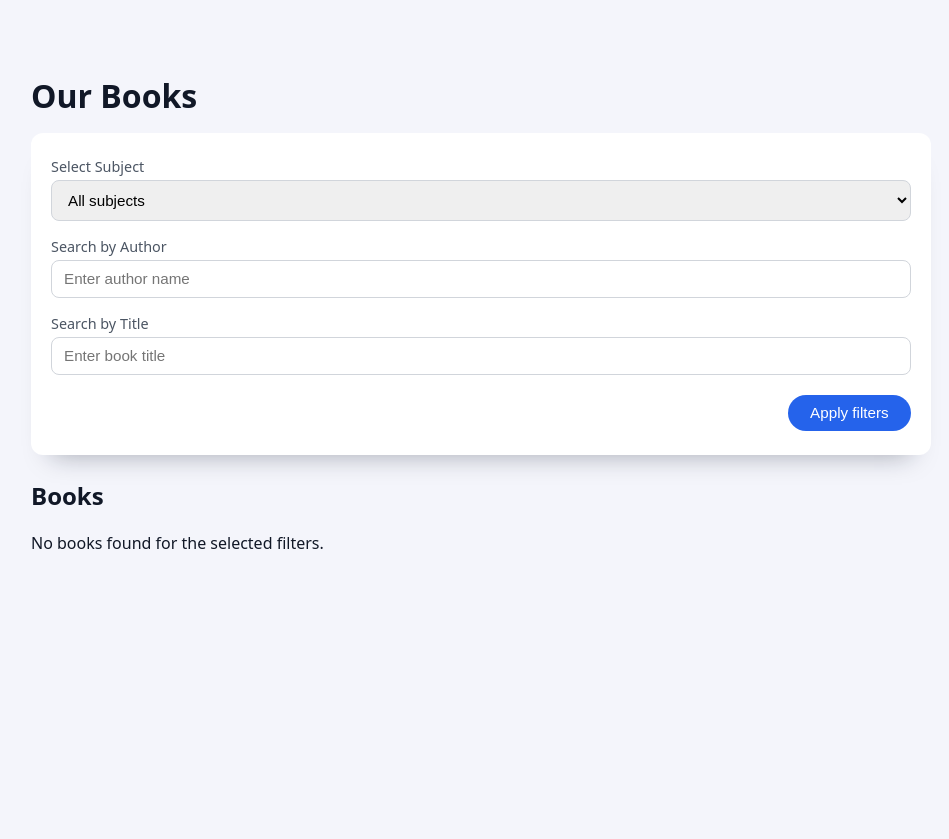
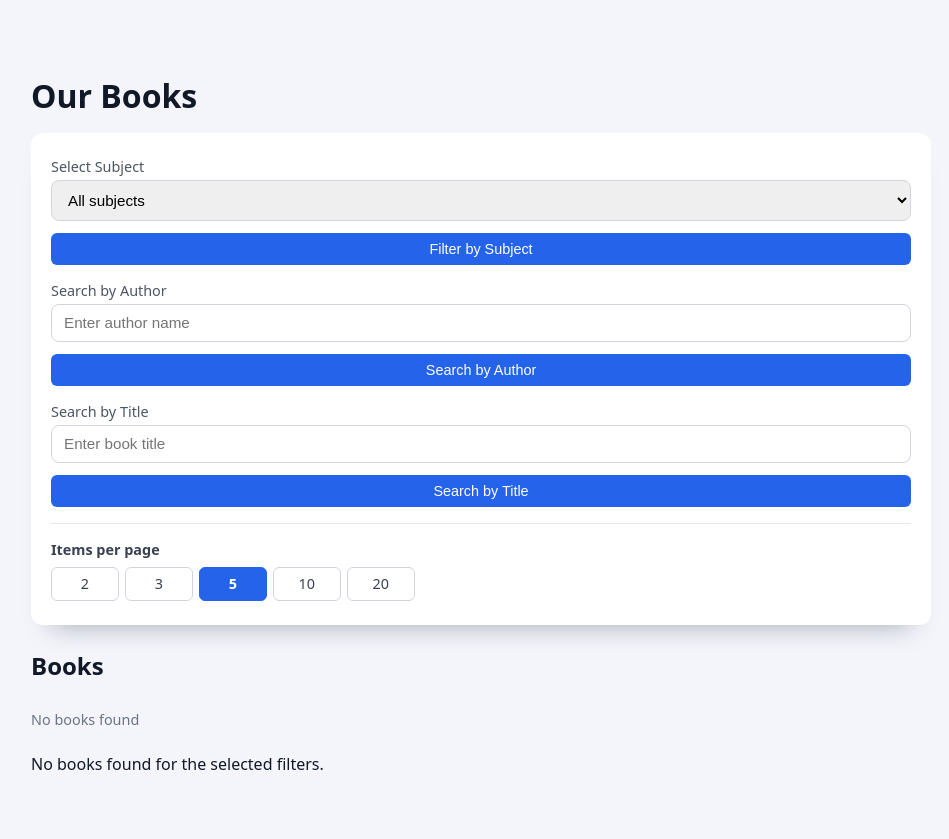
Before and after one commit to egsdandd/1dv503Assignment2, a Node server app: page /books in a window 1280 px wide. Shown: the part 35-874 px from the top of the page, without its empty margins (159-1108 px from the left). Before the commit the page ends 584 px from the top, so only its background shows below. Run offline with Node 20, Linux system fonts and the light colour scheme; some libraries are stand-ins or nearby versions.

Commit message:
Fixade så man kan välja hur många böcker som kan visas i listan när man browsar böcker

```diff
--- a/public/css/style.css
+++ b/public/css/style.css
@@ -198,6 +198,87 @@
   margin-bottom: 1.5rem;
 }
 
+.filter-form {
+  margin-bottom: 1rem;
+}
+
+.filter-form .form-row {
+  margin-bottom: 0.5rem;
+}
+
+.filter-btn {
+  background: #2563eb;
+  color: #ffffff;
+  border: none;
+  padding: 0.5rem 1.2rem;
+  border-radius: 6px;
+  font-size: 0.9rem;
+  cursor: pointer;
+  width: 100%;
+  margin-top: 0.25rem;
+}
+
+.filter-btn:hover {
+  background: #1d4ed8;
+}
+
+/* Books header with items per page */
+.books-header {
+  margin-bottom: 1rem;
+  padding: 0.5rem 0;
+}
+
+.books-header p {
+  margin: 0;
+  color: #6b7280;
+  font-size: 0.9rem;
+}
+
+.items-per-page {
+  margin-top: 1rem;
+  padding-top: 1rem;
+  border-top: 1px solid #e5e7eb;
+}
+
+.items-per-page label {
+  display: block;
+  font-size: 0.9rem;
+  color: #374151;
+  margin-bottom: 0.5rem;
+  font-weight: 600;
+}
+
+.page-size-buttons {
+  display: flex;
+  gap: 0.5rem;
+  flex-wrap: wrap;
+}
+
+.page-size-btn {
+  padding: 0.4rem 0.8rem;
+  border: 1px solid #d1d5db;
+  background: #ffffff;
+  color: #374151;
+  text-decoration: none;
+  border-radius: 6px;
+  font-size: 0.9rem;
+  transition: all 0.2s;
+  min-width: 40px;
+  text-align: center;
+}
+
+.page-size-btn:hover {
+  background: #f3f4f6;
+  border-color: #9ca3af;
+}
+
+.page-size-btn.active {
+  background: #2563eb;
+  border-color: #2563eb;
+  color: #ffffff;
+  font-weight: 600;
+}
+
 .page-size-buttons {
   display: flex;
   flex-wrap: wrap;
--- a/views/books/index.ejs
+++ b/views/books/index.ejs
@@ -7,7 +7,8 @@
     </div>
     <% } %>
 
-      <form method="get" action="/books" class="books-filters card">
+      <div class="books-filters card">
+        <form method="get" action="/books" class="filter-form">
           <div class="form-row">
             <label for="subject">Select Subject</label>
             <select id="subject" name="subject">
@@ -18,23 +19,60 @@
                 <% }); %>
             </select>
           </div>
+          <input type="hidden" name="author" value="<%= filters.author %>">
+          <input type="hidden" name="title" value="<%= filters.title %>">
+          <input type="hidden" name="pageSize" value="<%= pageSize %>">
+          <button type="submit" class="filter-btn">Filter by Subject</button>
+        </form>
 
+        <form method="get" action="/books" class="filter-form">
           <div class="form-row">
             <label for="author">Search by Author</label>
             <input id="author" name="author" type="text" placeholder="Enter author name" value="<%= filters.author %>">
           </div>
+          <input type="hidden" name="subject" value="<%= filters.subject %>">
+          <input type="hidden" name="title" value="<%= filters.title %>">
+          <input type="hidden" name="pageSize" value="<%= pageSize %>">
+          <button type="submit" class="filter-btn">Search by Author</button>
+        </form>
 
+        <form method="get" action="/books" class="filter-form">
           <div class="form-row">
             <label for="title">Search by Title</label>
             <input id="title" name="title" type="text" placeholder="Enter book title" value="<%= filters.title %>">
           </div>
-
-        <div class="form-actions">
-          <button type="submit">Apply filters</button>
-        </div>
+          <input type="hidden" name="subject" value="<%= filters.subject %>">
+          <input type="hidden" name="author" value="<%= filters.author %>">
+          <input type="hidden" name="pageSize" value="<%= pageSize %>">
+          <button type="submit" class="filter-btn">Search by Title</button>
         </form>
 
+        <div class="items-per-page">
+          <label>Items per page</label>
+          <% const baseQuery='subject=' + encodeURIComponent(filters.subject || '' ) + '&author=' +
+            encodeURIComponent(filters.author || '' ) + '&title=' + encodeURIComponent(filters.title || '' ); %>
+            <div class="page-size-buttons">
+              <% [2, 3, 5, 10, 20].forEach(function(size) { %>
+                <a href="/books?<%= baseQuery %>&pageSize=<%= size %>&page=1"
+                  class="page-size-btn <%= pageSize === size ? 'active' : '' %>">
+                  <%= size %>
+                </a>
+                <% }); %>
+            </div>
+        </div>
+      </div>
+
       <h2>Books</h2>
+
+      <div class="books-header">
+        <% if (total> 0) { %>
+          <% const startItem=(page - 1) * pageSize + 1; %>
+            <% const endItem=Math.min(page * pageSize, total); %>
+              <p>Showing <%= startItem %>-<%= endItem %> of <%= total %> books</p>
+              <% } else { %>
+                <p>No books found</p>
+                <% } %>
+      </div>
 
       <% if (!books || books.length===0) { %>
         <p>No books found for the selected filters.</p>
@@ -68,27 +106,52 @@
           </div>
 
           <nav class="pagination">
-            <% const baseQuery='subject=' + encodeURIComponent(filters.subject || '' ) + '&author=' +
+            <% const paginationQuery='subject=' + encodeURIComponent(filters.subject || '' ) + '&author=' +
               encodeURIComponent(filters.author || '' ) + '&title=' + encodeURIComponent(filters.title || '' )
               + '&pageSize=' + pageSize; %>
 
-              <a href="/books?<%= baseQuery %>&page=<%= Math.max(1, page - 1) %>"
-                class="<%= page === 1 ? 'disabled' : '' %>">Previous</a>
+              <a href="/books?<%= paginationQuery %>&page=<%= Math.max(1, page - 1) %>"
+                class="pagination-btn <%= page === 1 ? 'disabled' : '' %>">
+                &laquo; Prev
+              </a>
 
-              <% for (let p=1; p <=totalPages; p++) { %>
+              <% const maxPagesToShow=5; let startPage=Math.max(1, page - Math.floor(maxPagesToShow / 2)); let
+                endPage=Math.min(totalPages, startPage + maxPagesToShow - 1); if (endPage - startPage < maxPagesToShow -
+                1) { startPage=Math.max(1, endPage - maxPagesToShow + 1); } %>
+
+                <% if (startPage> 1) { %>
+                  <a href="/books?<%= paginationQuery %>&page=1" class="page-number">1</a>
+                  <% if (startPage> 2) { %>
+                    <span class="page-ellipsis">...</span>
+                    <% } %>
+                      <% } %>
+
+                        <% for (let p=startPage; p <=endPage; p++) { %>
                           <% if (p===page) { %>
-                  <span class="page current">
+                            <span class="page-number current">
                               <%= p %>
                             </span>
                             <% } else { %>
-                    <a href="/books?<%= baseQuery %>&page=<%= p %>" class="page">
+                              <a href="/books?<%= paginationQuery %>&page=<%= p %>" class="page-number">
                                 <%= p %>
                               </a>
                               <% } %>
                                 <% } %>
 
-                        <a href="/books?<%= baseQuery %>&page=<%= Math.min(totalPages, page + 1) %>"
-                          class="<%= page === totalPages ? 'disabled' : '' %>">Next</a>
+                                  <% if (endPage < totalPages) { %>
+                                    <% if (endPage < totalPages - 1) { %>
+                                      <span class="page-ellipsis">...</span>
+                                      <% } %>
+                                        <a href="/books?<%= paginationQuery %>&page=<%= totalPages %>"
+                                          class="page-number">
+                                          <%= totalPages %>
+                                        </a>
+                                        <% } %>
+
+                                          <a href="/books?<%= paginationQuery %>&page=<%= Math.min(totalPages, page + 1) %>"
+                                            class="pagination-btn <%= page === totalPages ? 'disabled' : '' %>">
+                                            Next &raquo;
+                                          </a>
           </nav>
           <% } %>
 </section>
```
Also changed, not shown: other parts of public/css/style.css (+24 -7 lines), 1 other file. Lines whose indentation alone changed are shown as unchanged.
